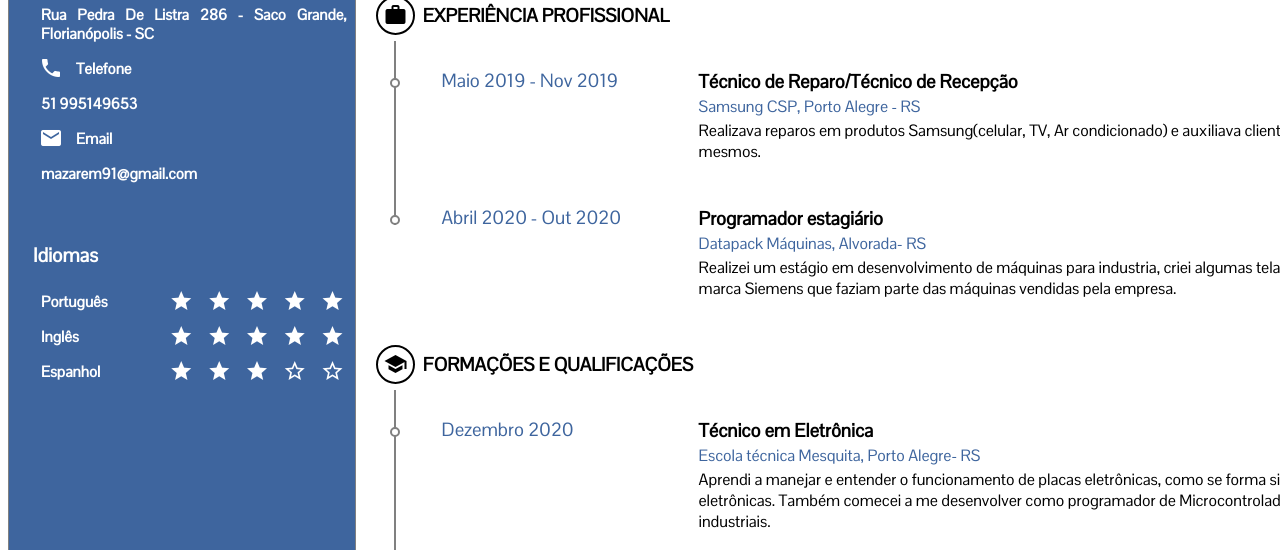
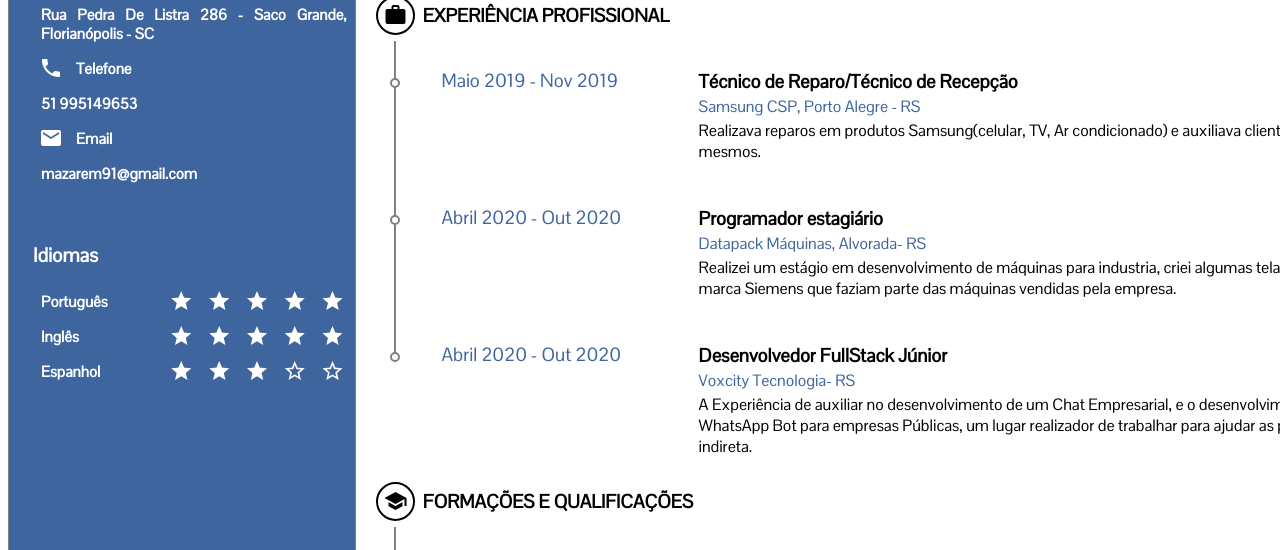
Before and after one commit to mazocelo/meucurriculum, a plain HTML site: page index.html in a window 1280 px wide. Shown: the part 170-720 px from the top of the page. Drawn offline with Linux system fonts and the light colour scheme.

Commit message:
Update index.html

```diff
--- a/index.html
+++ b/index.html
@@ -116,6 +116,17 @@
                     <p>Realizei um estágio em desenvolvimento de máquinas para industria, criei algumas telas de IHM, de marca Siemens que faziam parte das máquinas vendidas pela empresa.</p>
                 </div>
             </div>
+             <div class="div-data">
+                <div class="bolinhas"></div>
+                <div class="data">
+                    <h3>Abril 2020 - Out 2020</h3>
+                </div>
+                <div class="ocupacao">
+                    <h3> <b>Desenvolvedor FullStack Júnior</b></h3>
+                    <h4>Voxcity Tecnologia- RS</h4>
+                    <p>A Experiência de auxiliar no desenvolvimento de um Chat Empresarial, e o desenvolvimento de WhatsApp Bot para empresas Públicas, um lugar realizador de trabalhar para ajudar as pessoas de forma indireta. </p>
+                </div>
+            </div>
             <div class=" container formacoes ">
                 <div class="card">
                     <i class="material-icons ">school</i>
```
